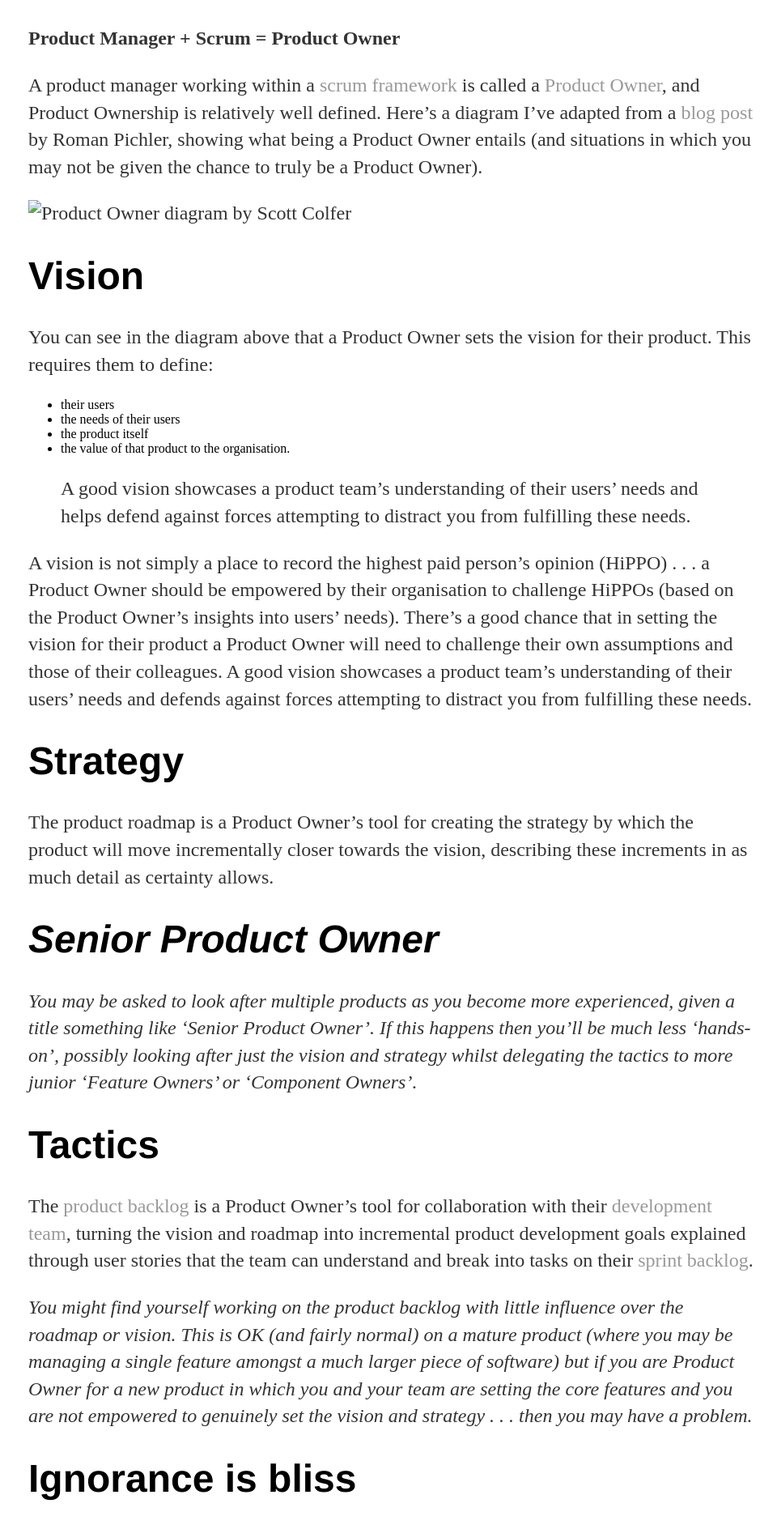
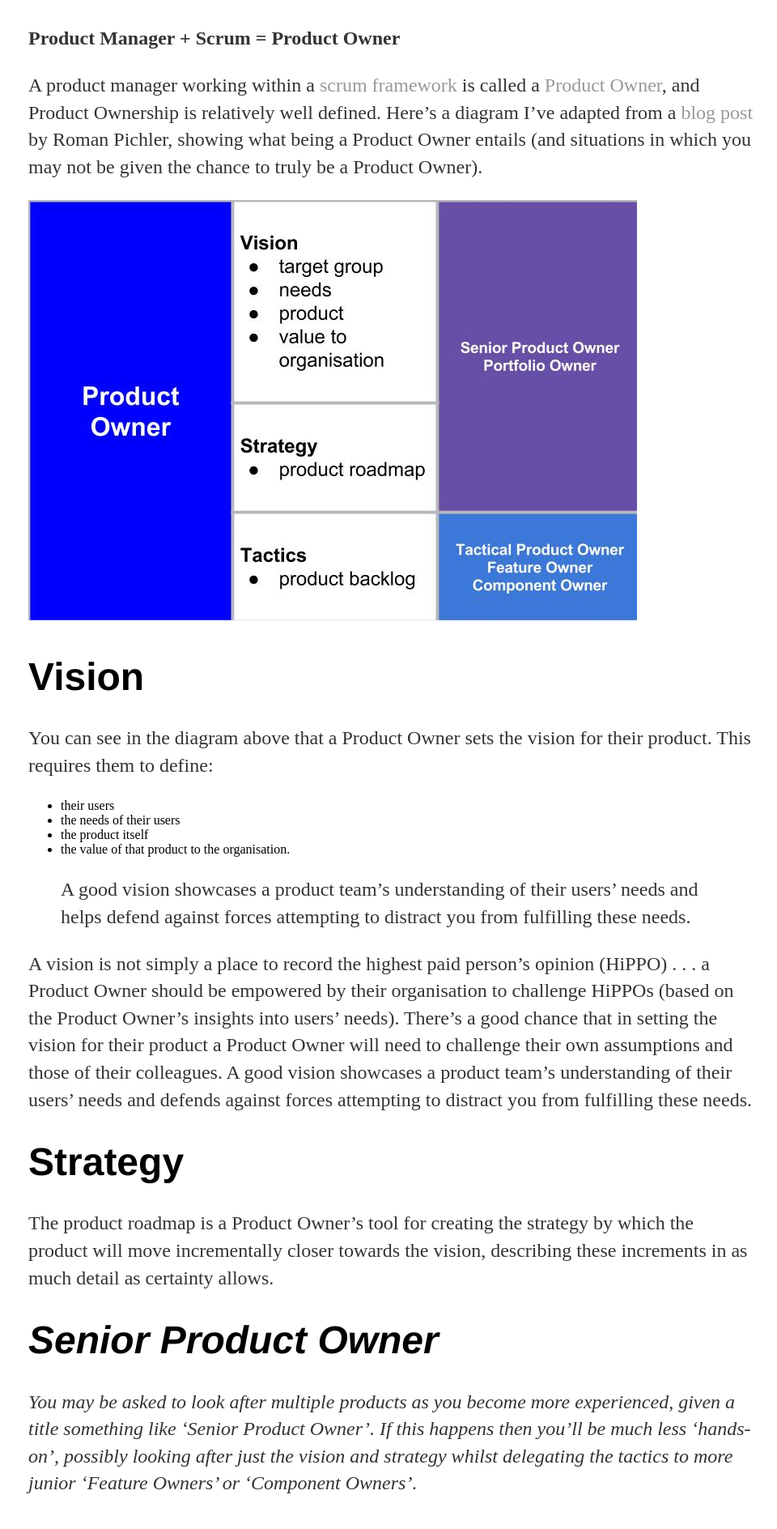
Before and after one commit to scottcolfer/scottcolfer.github.io, a Jekyll site: the page built from _posts/2008-02-28-technical-product-management-for-the-nontechnical.md, in a window 1280 px wide. Shown: the part 1119-3007 px from the top of the page at 81% size, without its empty margins (157-1117 px from the left). Built offline with Jekyll 4.4.1, drawn with Linux system fonts in a browser that asks for light colours.

Commit message:
Update 2008-02-28-technical-product-management-for-the-nontechnical.md

```diff
--- a/_posts/2008-02-28-technical-product-management-for-the-nontechnical.md
+++ b/_posts/2008-02-28-technical-product-management-for-the-nontechnical.md
@@ -23,7 +23,7 @@ My concern has been that my lack of technical understanding is a blocker to all
 
 A product manager working within a [scrum framework](http://www.scrumguides.org/scrum-guide.html) is called a [Product Owner](http://www.scrumguides.org/scrum-guide.html#team-po), and Product Ownership is relatively well defined. Here’s a diagram I’ve adapted from a [blog post](http://www.romanpichler.com/blog/big-product-owner-small-product-owner/) by Roman Pichler, showing what being a Product Owner entails (and situations in which you may not be given the chance to truly be a Product Owner).
 
-![Product Owner diagram by Scott Colfer](http://scottcolfer.github.io/_assets/product-owner-diagram.jpg)
+![Product Owner diagram by Scott Colfer](/assets/product-owner-diagram.jpg)
 
 # Vision
 
```
